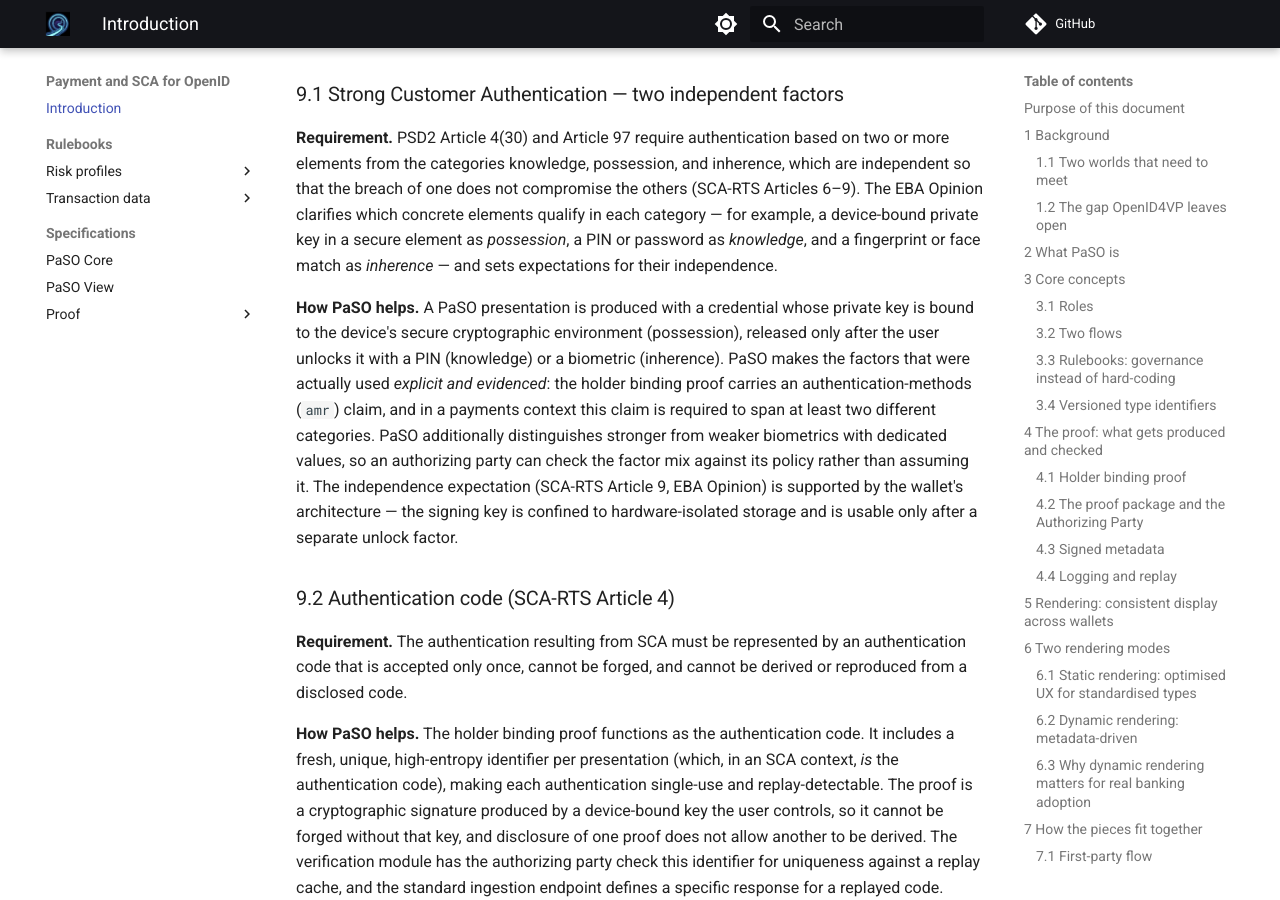
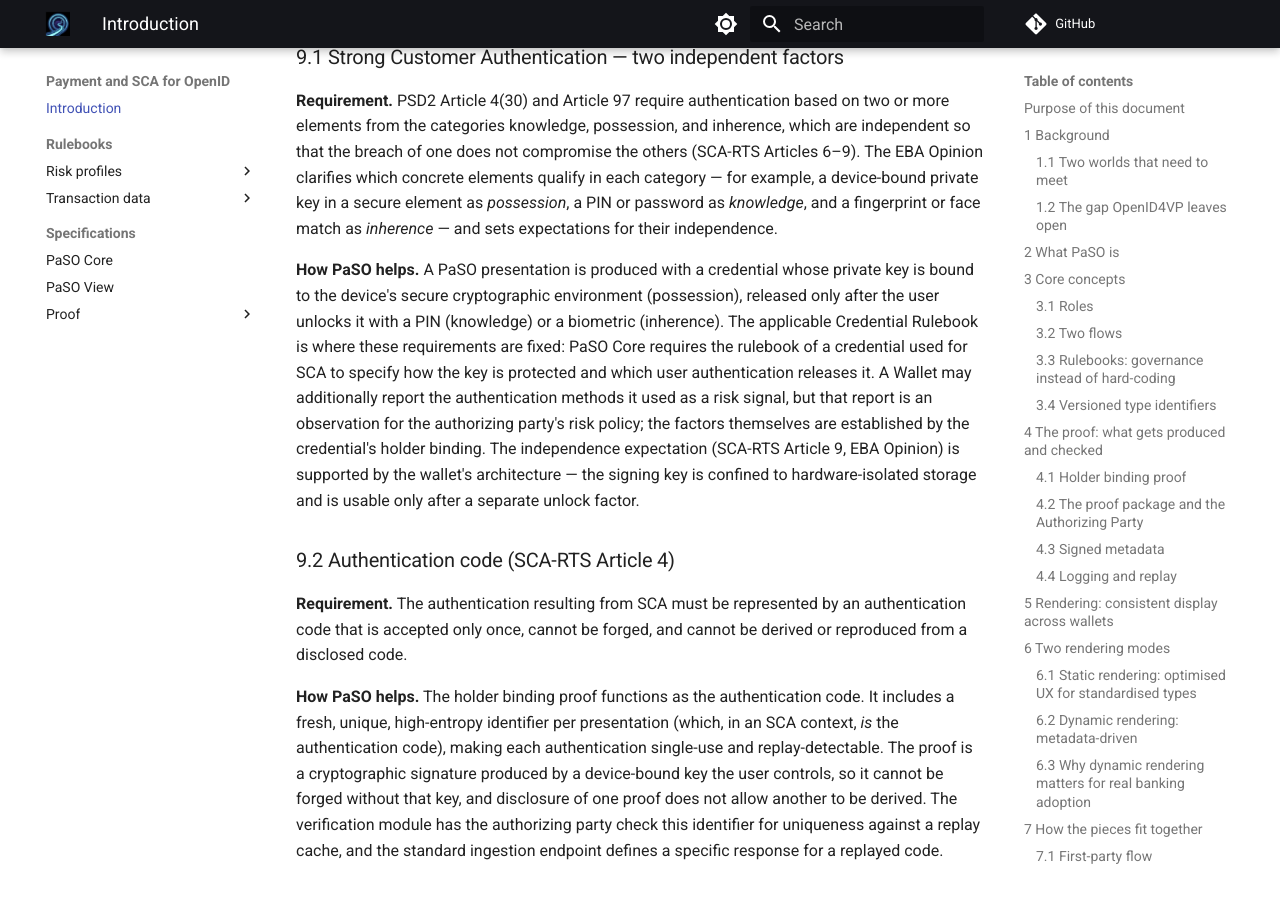
Before and after one commit to APTITUDE-Consortium/payments-and-sca-for-openid, an MkDocs documentation site: the page built from docs/index.md, in a window 1280 px wide and 900 px high, scrolled down 12792 px. Built offline with MkDocs 1.6.1 and Material for MkDocs 9.7.7, drawn with Linux system fonts in a browser that asks for light colours; comment, search, counter and statistics services are not loaded; the version menu is left out; some of the changed text lies outside the part shown.

Commit message:
docs: intro presents holder binding, not amr, as the source of SCA

````diff
--- a/docs/index.md
+++ b/docs/index.md
@@ -98,7 +98,7 @@ The semantic structure of a published type is immutable: once defined, it does n
 When a wallet presents a PaSO credential together with transaction data, it produces a **holder binding proof** that cryptographically ties the user's consent to that specific presentation. Beyond the standard presentation proof, PaSO requires a defined set of claims, including:
 
 - a fresh unique identifier for the presentation (which, in an SCA context, serves as the authentication code);
-- the authentication methods used (with explicit values distinguishing strong from weaker biometrics), required to span at least two independent factor categories in a payments context;
+- risk signals — Wallet observations such as location, call activity or the authentication methods used — when a risk signal profile requires them;
 - a hash of the exact transaction data the user consented to;
 - an integrity value over the signed request the wallet received;
 - an integrity value over the signed credential metadata relied on — the metadata used to display the transaction or, where a Relying Party supplied ad-hoc metadata, the metadata that authorised it to do so;
@@ -106,7 +106,7 @@ When a wallet presents a PaSO credential together with transaction data, it prod
 
 These claims are carried in the format-appropriate structure — a Key Binding JWT for SD-JWT-VC credentials, or device-signed data elements for mdoc credentials.
 
-The intent is that the proof captures not just *that* the user signed, but *what they were shown* and *how they authenticated* — the elements regulation actually cares about.
+The intent is that the proof captures not just *that* the user signed, but *what they were shown* and *exactly which request they acted on* — the elements regulation actually cares about.
 
 ### 4.2 The proof package and the Authorizing Party
 
@@ -210,10 +210,10 @@ sequenceDiagram
     wallet ->> user: Render transaction data for consent
     user ->> user: Review amount and payee
     user ->> wallet: Authenticate (two independent factors)
-    wallet ->> wallet: Produce holder binding proof (transaction_data hash, request integrity, amr, jti)
+    wallet ->> wallet: Produce holder binding proof (transaction_data hash, request integrity, risk signals, jti)
     wallet -->> rp: OpenID4VP response (vp_token)
     deactivate wallet
-    rp ->> rp: Verify proof against original request (re-hash, integrity, amr, replay check)
+    rp ->> rp: Verify proof against original request (re-hash, integrity, risk signals, replay check)
     rp -->> wallet: Result
 ```
 
@@ -238,12 +238,12 @@ sequenceDiagram
     wallet ->> user: Render transaction data for consent
     user ->> user: Review amount and payee
     user ->> wallet: Authenticate (two independent factors)
-    wallet ->> wallet: Produce holder binding proof (transaction_data hash, request integrity, amr, jti)
+    wallet ->> wallet: Produce holder binding proof (transaction_data hash, request integrity, risk signals, jti)
     wallet -->> rp: OpenID4VP response (vp_token)
     deactivate wallet
     Note over rp,ap: Proof package forwarded (signed request + vp_token), optionally signed and encrypted
     rp ->> ap: Forward proof package
-    ap ->> ap: Verify proof against original request (re-hash, integrity, amr, replay check, payload vs rulebook)
+    ap ->> ap: Verify proof against original request (re-hash, integrity, risk signals, replay check, payload vs rulebook)
     ap -->> rp: Transaction result
     rp -->> user: Result
 ```
@@ -275,7 +275,7 @@ PaSO is technology that helps a payment service provider *implement* these requi
 
 **Requirement.** PSD2 Article 4(30) and Article 97 require authentication based on two or more elements from the categories knowledge, possession, and inherence, which are independent so that the breach of one does not compromise the others (SCA-RTS Articles 6–9). The EBA Opinion clarifies which concrete elements qualify in each category — for example, a device-bound private key in a secure element as *possession*, a PIN or password as *knowledge*, and a fingerprint or face match as *inherence* — and sets expectations for their independence.
 
-**How PaSO helps.** A PaSO presentation is produced with a credential whose private key is bound to the device's secure cryptographic environment (possession), released only after the user unlocks it with a PIN (knowledge) or a biometric (inherence). PaSO makes the factors that were actually used *explicit and evidenced*: the holder binding proof carries an authentication-methods (`amr`) claim, and in a payments context this claim is required to span at least two different categories. PaSO additionally distinguishes stronger from weaker biometrics with dedicated values, so an authorizing party can check the factor mix against its policy rather than assuming it. The independence expectation (SCA-RTS Article 9, EBA Opinion) is supported by the wallet's architecture — the signing key is confined to hardware-isolated storage and is usable only after a separate unlock factor.
+**How PaSO helps.** A PaSO presentation is produced with a credential whose private key is bound to the device's secure cryptographic environment (possession), released only after the user unlocks it with a PIN (knowledge) or a biometric (inherence). The applicable Credential Rulebook is where these requirements are fixed: PaSO Core requires the rulebook of a credential used for SCA to specify how the key is protected and which user authentication releases it. A Wallet may additionally report the authentication methods it used as a risk signal, but that report is an observation for the authorizing party's risk policy; the factors themselves are established by the credential's holder binding. The independence expectation (SCA-RTS Article 9, EBA Opinion) is supported by the wallet's architecture — the signing key is confined to hardware-isolated storage and is usable only after a separate unlock factor.
 
 ### 9.2 Authentication code (SCA-RTS Article 4)
 
@@ -305,13 +305,13 @@ PaSO is technology that helps a payment service provider *implement* these requi
 
 **Requirement.** PSD2 places the burden on the payment service provider to prove that a transaction was authenticated (e.g. PSD2 Articles 72 and 97). This makes after-the-fact evidence essential, and the EBA Opinion's emphasis on well-defined, independent elements is only useful if their use can later be demonstrated.
 
-**How PaSO helps.** PaSO is built around independently re-verifiable, replayable evidence. The proof package lets the authorizing party reconstruct and re-check every element — request signature, credential validity and revocation, holder binding proof, the dynamic-linking hash, the integrity values, the factor mix, and the displayed locale. The logging module has the wallet retain the request, the presentation, the signed metadata, and any resolved resources, so a past transaction can be replayed exactly as it occurred. Together these provide the kind of evidence a provider needs to discharge its burden of proof in a dispute.
+**How PaSO helps.** PaSO is built around independently re-verifiable, replayable evidence. The proof package lets the authorizing party reconstruct and re-check every element — request signature, credential validity and revocation, holder binding proof, the dynamic-linking hash, the integrity values, the risk signals, and the displayed locale. The logging module has the wallet retain the request, the presentation, the signed metadata, and any resolved resources, so a past transaction can be replayed exactly as it occurred. Together these provide the kind of evidence a provider needs to discharge its burden of proof in a dispute.
 
 ### 9.7 Summary mapping
 
 | Regulatory requirement | Source | PaSO mechanism |
 | --- | --- | --- |
-| Two independent SCA factors | PSD2 Art. 4(30), 97; SCA-RTS Arts. 6–9; EBA Opinion | Device-bound key (possession) released by PIN/biometric (knowledge/inherence); `amr` claim records the factor categories and biometric strength |
+| Two independent SCA factors | PSD2 Art. 4(30), 97; SCA-RTS Arts. 6–9; EBA Opinion | Device-bound key (possession) released by PIN/biometric (knowledge/inherence), with the requirements fixed by the Credential Rulebook |
 | Single-use, unforgeable authentication code | SCA-RTS Art. 4 | Unique per-presentation identifier in a device-key signature; replay checking at the authorizing party |
 | Dynamic linking to amount and payee | PSD2 Art. 97(2); SCA-RTS Art. 5 | Signed hash of the exact transaction data; any change invalidates the proof; re-checked by the authorizing party |
 | Integrity of the authenticated request | SCA-RTS Art. 5(1) | Signed presentation request plus a recorded request-integrity value |
````
